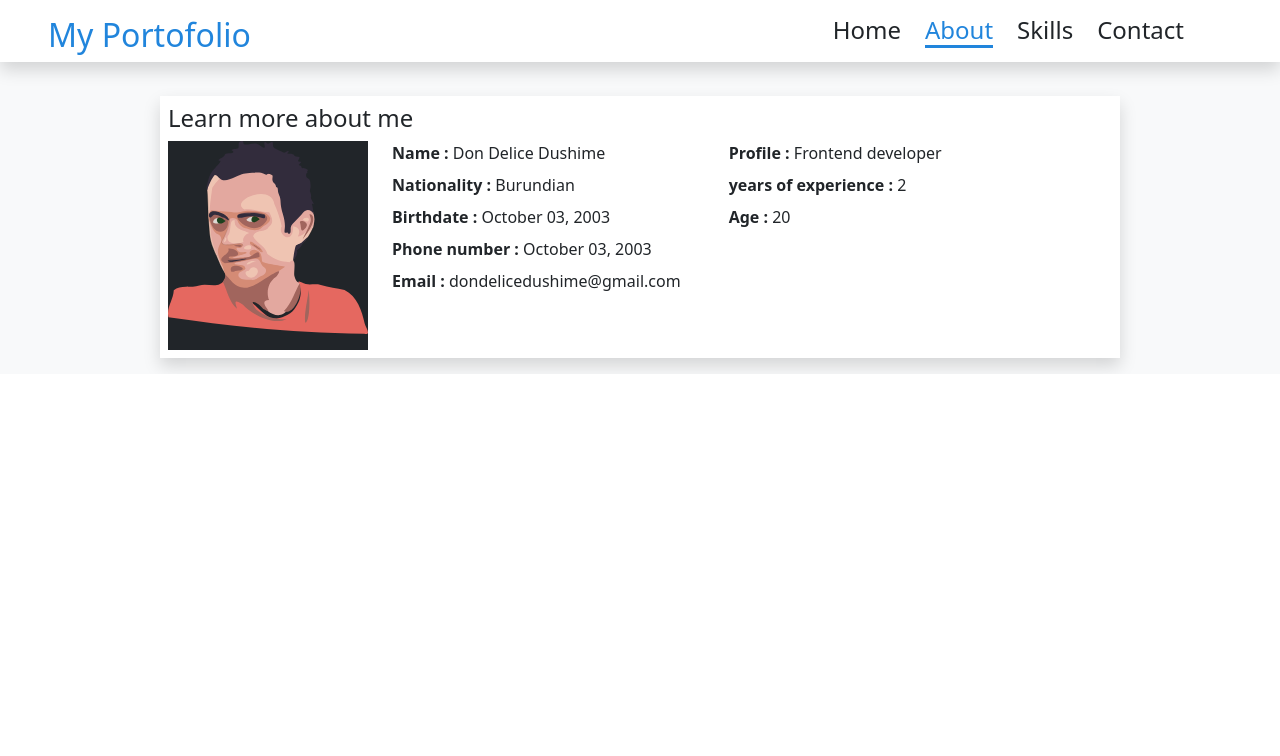
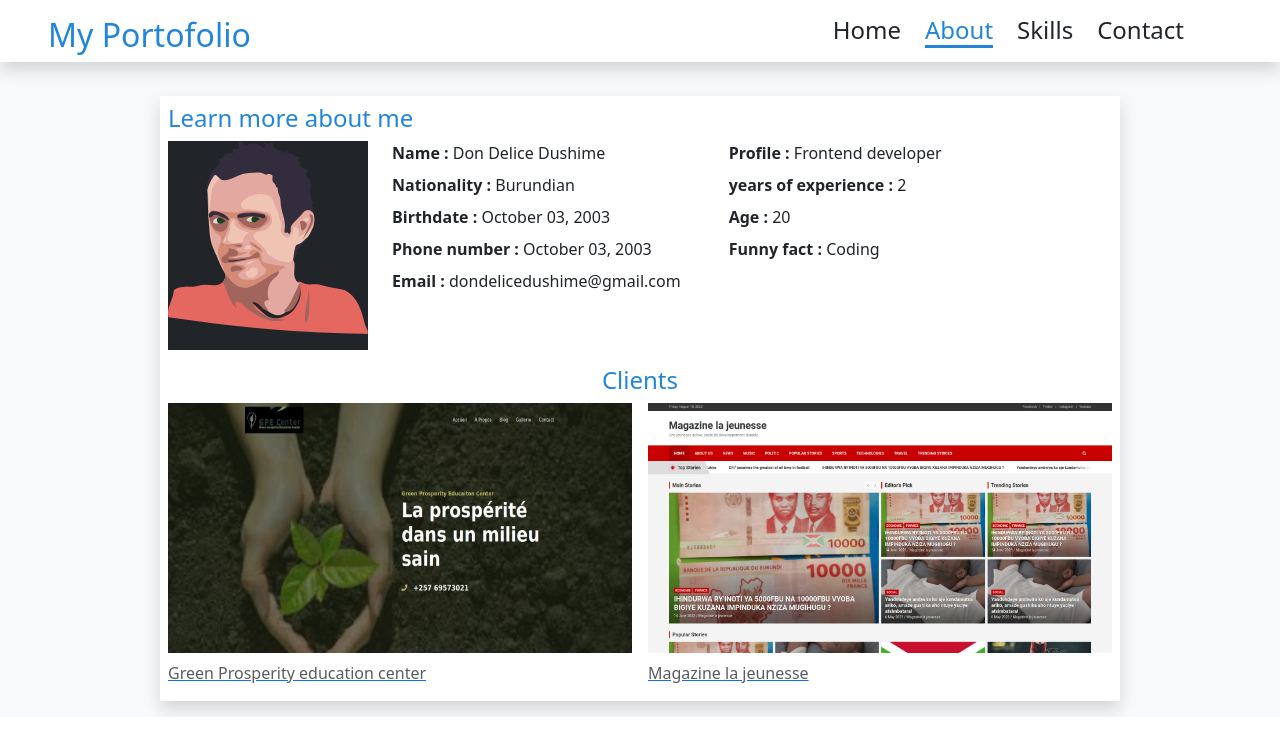
Before and after one commit to dondelice257/portofolio, an Angular app: page /about in a window 1280 px wide. Shown: the top 756 px of the page. Built offline with nearby package versions, Linux system fonts and the light colour scheme.

Commit message:
finalize styling about page

```diff
--- a/src/app/components/about/about.component.html
+++ b/src/app/components/about/about.component.html
@@ -4,7 +4,7 @@
       <div>
         <div>
           <div>
-            <h4>Learn more about me</h4>
+            <h4 class="text-main">Learn more about me</h4>
           </div>
           <div class="d-flex">
             <div>
@@ -52,6 +52,10 @@
                     <b>Age : </b>
                     <span>20</span>
                   </div>
+                  <div class="mb-2">
+                    <b>Funny fact : </b>
+                    <span>Coding</span>
+                  </div>
 
                 </div>
 
@@ -60,6 +64,36 @@
             </div>
           </div>
 
+        </div>
+        <div>
+          <div class="d-flex justify-content-center mt-3">
+            <h4 class="text-main">Clients</h4>
+          </div>
+          <div class="d-flex justify-content-around w-100">
+            <div class="w-50 me-3">
+              <a href="https://gpecenter.great-site.net" class="d-grid w-100">
+                <img
+              src="../../../assets/images/gpecenter.jpeg"
+               alt=""
+               class="w-100"
+               style="height: 250px;">
+              <caption>Green Prosperity education center</caption>
+
+              </a>
+
+
+            </div>
+            <div class="w-50">
+              <a href="https://jeunessemag.org" class="d-grid w-100">
+                <img
+              src="../../../assets/images/jeunessemag.jpeg" alt="" class="w-100" style="height: 250px;">
+              <caption>Magazine la jeunesse</caption>
+
+              </a>
+
+
+            </div>
+          </div>
         </div>
 
       </div>
```
Also changed, not shown: src/assets/images/gpecenter.jpeg (added), src/assets/images/jeunessemag.jpeg (added).
